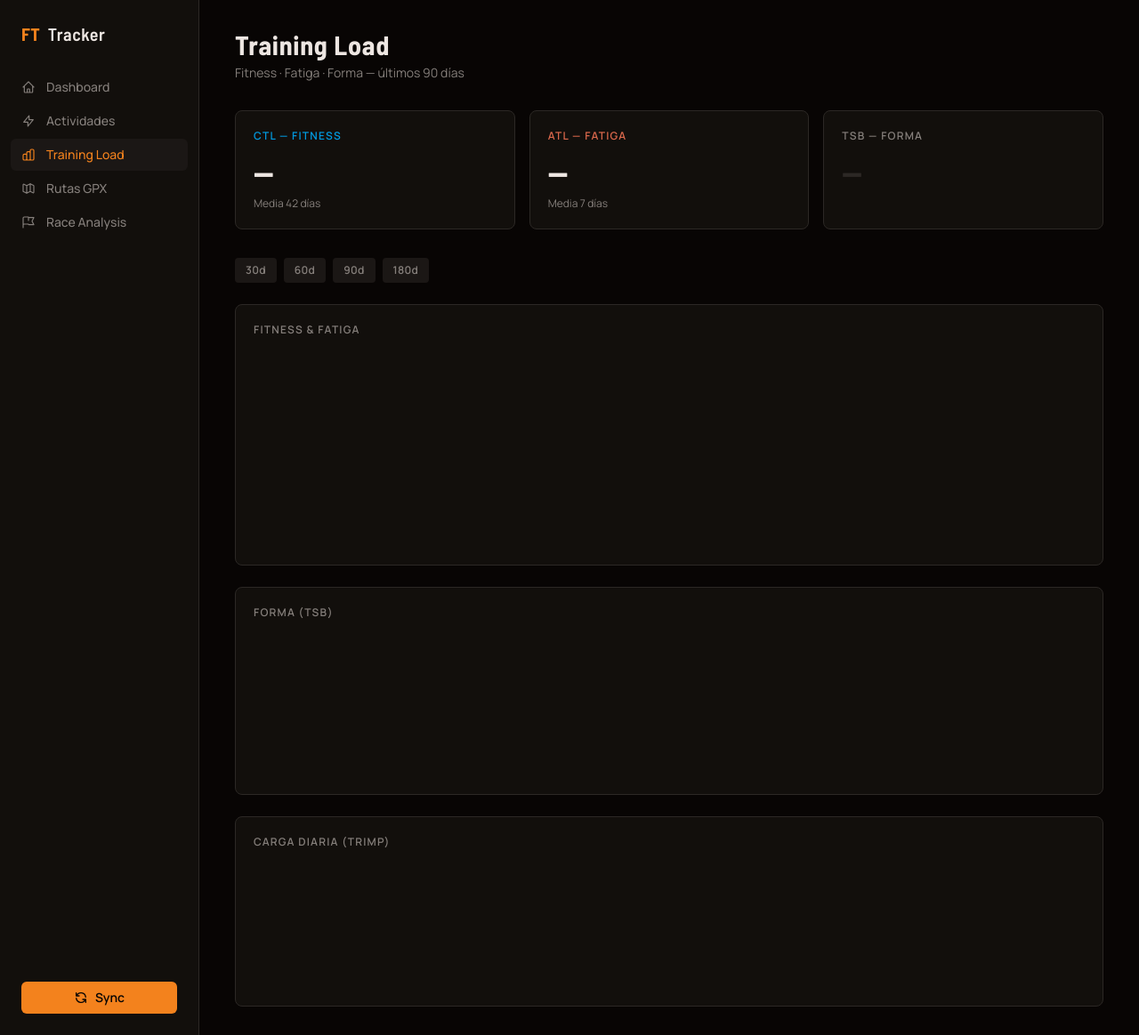
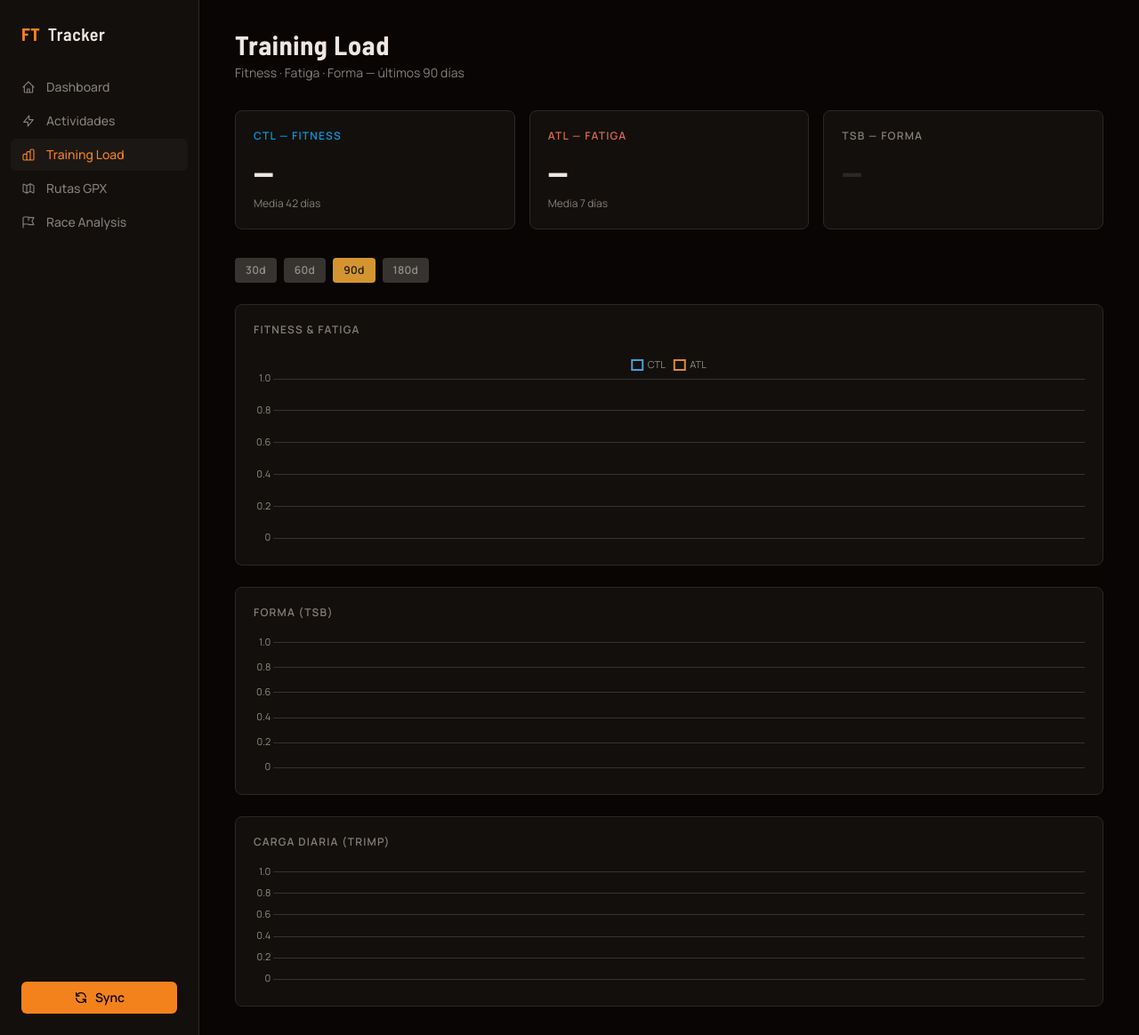
Before and after one commit to t-schilling/fitness-tracker, a FastAPI app: page /training in a window 1280 px wide. Shown: the whole page at 89% size. Run offline with FastAPI, Linux system fonts and the light colour scheme; data that the repository does not hold is empty; a map, chart or similar area stays blank; some libraries are stand-ins or nearby versions.

Commit message:
fix: Chart.js v4 API — border/grid + renombrar loadChartData
Co-Authored-By: Claude Sonnet 4.6 <noreply@anthropic.com>

```diff
--- a/templates/training.html
+++ b/templates/training.html
@@ -60,7 +60,7 @@
 <div class="flex gap-2 mb-6">
   {% for d, label in [(30, "30d"), (60, "60d"), (90, "90d"), (180, "180d")] %}
   <button
-    onclick="loadChart({{ d }})"
+    onclick="loadChartData({{ d }})"
     id="btn-{{ d }}"
     class="px-3 py-1.5 rounded text-xs font-600 tracking-wide transition-colors"
     style="background-color: oklch(0.21 0.008 55); color: oklch(0.60 0.01 55);">
@@ -103,28 +103,34 @@
 
 {% block scripts %}
 <script>
-  // Hex equivalents — Canvas 2D doesn't support oklch()
+  // Hex — Canvas 2D does not support oklch()
   const C = {
-    ctl:     '#4b9dd6',  // oklch(0.65 0.15 240) — blue
-    atl:     '#d98840',  // oklch(0.65 0.15 35)  — orange
-    tsbPos:  '#3dcc7a',  // oklch(0.65 0.15 145) — green
-    tsbNeg:  '#c44030',  // oklch(0.55 0.18 25)  — red
-    accent:  '#d49530',  // oklch(0.72 0.17 55)  — amber
-    muted:   '#918d87',  // oklch(0.60 0.01 55)  — gray
-    grid:    '#373330',  // oklch(0.21 0.008 55)  — surface2
-    tooltip: '#2a2725',  // oklch(0.17 0.008 55)  — surface
-    text:    '#edeae6',  // oklch(0.93 0.01 55)  — text
+    ctl:     '#4b9dd6',
+    atl:     '#d98840',
+    tsbPos:  '#3dcc7a',
+    tsbNeg:  '#c44030',
+    accent:  '#d49530',
+    muted:   '#918d87',
+    grid:    '#373330',
+    tooltip: '#2a2725',
+    text:    '#edeae6',
+    btnOn:   '#d49530',
+    btnOnTx: '#1e1b18',
+    btnOff:  '#373330',
+    btnOffTx:'#918d87',
   };
 
   Chart.defaults.color = C.muted;
   Chart.defaults.font.family = 'Manrope';
   Chart.defaults.font.size = 11;
 
-  const gridOpts = { color: C.grid, drawBorder: false };
-  const tickOpts = { color: C.muted, maxTicksLimit: 8 };
+  // Chart.js v4 grid/border API
+  const gridOpts  = { color: C.grid };
+  const borderOpts = { display: false };
+  const tickOpts  = { color: C.muted, maxTicksLimit: 6 };
+  const tipOpts   = { backgroundColor: C.tooltip, titleColor: C.text, bodyColor: C.muted };
 
   let ctlChart, tsbChart, loadChart;
-  let activeDays = 90;
 
   function buildCtlChart(labels, ctl, atl) {
     if (ctlChart) ctlChart.destroy();
@@ -133,24 +139,8 @@
       data: {
         labels,
         datasets: [
-          {
-            label: 'CTL',
-            data: ctl,
-            borderColor: C.ctl,
-            backgroundColor: 'transparent',
-            borderWidth: 2,
-            pointRadius: 0,
-            tension: 0.3,
-          },
-          {
-            label: 'ATL',
-            data: atl,
-            borderColor: C.atl,
-            backgroundColor: 'transparent',
-            borderWidth: 2,
-            pointRadius: 0,
-            tension: 0.3,
-          },
+          { label: 'CTL', data: ctl, borderColor: C.ctl, backgroundColor: 'transparent', borderWidth: 2, pointRadius: 0, tension: 0.3 },
+          { label: 'ATL', data: atl, borderColor: C.atl, backgroundColor: 'transparent', borderWidth: 2, pointRadius: 0, tension: 0.3 },
         ],
       },
       options: {
@@ -158,12 +148,12 @@
         maintainAspectRatio: false,
         interaction: { mode: 'index', intersect: false },
         plugins: {
-          legend: { labels: { color: C.muted, boxWidth: 12, font: { size: 11 } } },
-          tooltip: { backgroundColor: C.tooltip, titleColor: C.text, bodyColor: C.muted },
+          legend: { labels: { color: C.muted, boxWidth: 12 } },
+          tooltip: tipOpts,
         },
         scales: {
-          x: { grid: gridOpts, ticks: { ...tickOpts, maxTicksLimit: 6 } },
-          y: { grid: gridOpts, ticks: tickOpts },
+          x: { grid: gridOpts, border: borderOpts, ticks: tickOpts },
+          y: { grid: gridOpts, border: borderOpts, ticks: tickOpts },
         },
       },
     });
@@ -171,7 +161,6 @@
 
   function buildTsbChart(labels, tsb) {
     if (tsbChart) tsbChart.destroy();
-    const colors = tsb.map(v => v >= 0 ? C.tsbPos : C.tsbNeg);
     tsbChart = new Chart(document.getElementById('chart-tsb'), {
       type: 'bar',
       data: {
@@ -179,7 +168,7 @@
         datasets: [{
           label: 'TSB',
           data: tsb,
-          backgroundColor: colors,
+          backgroundColor: tsb.map(v => v >= 0 ? C.tsbPos : C.tsbNeg),
           borderWidth: 0,
           borderRadius: 2,
         }],
@@ -187,20 +176,10 @@
       options: {
         responsive: true,
         maintainAspectRatio: false,
-        plugins: {
-          legend: { display: false },
-          tooltip: { backgroundColor: C.tooltip, titleColor: C.text, bodyColor: C.muted },
-        },
+        plugins: { legend: { display: false }, tooltip: tipOpts },
         scales: {
-          x: { grid: gridOpts, ticks: { ...tickOpts, maxTicksLimit: 6 } },
-          y: {
-            grid: gridOpts,
-            ticks: tickOpts,
-            afterDataLimits: axis => {
-              const abs = Math.max(Math.abs(axis.min), Math.abs(axis.max));
-              axis.min = -abs; axis.max = abs;
-            },
-          },
+          x: { grid: gridOpts, border: borderOpts, ticks: tickOpts },
+          y: { grid: gridOpts, border: borderOpts, ticks: tickOpts },
         },
       },
     });
@@ -223,41 +202,29 @@
       options: {
         responsive: true,
         maintainAspectRatio: false,
-        plugins: {
-          legend: { display: false },
-          tooltip: { backgroundColor: C.tooltip, titleColor: C.text, bodyColor: C.muted },
-        },
+        plugins: { legend: { display: false }, tooltip: tipOpts },
         scales: {
-          x: { grid: gridOpts, ticks: { ...tickOpts, maxTicksLimit: 6 } },
-          y: { grid: gridOpts, ticks: tickOpts, min: 0 },
+          x: { grid: gridOpts, border: borderOpts, ticks: tickOpts },
+          y: { grid: gridOpts, border: borderOpts, ticks: tickOpts, min: 0 },
         },
       },
     });
   }
 
-  async function loadChart(days) {
-    activeDays = days;
-
-    // Update button styles
+  async function loadChartData(days) {
     [30, 60, 90, 180].forEach(d => {
-      const btn = document.getElementById(`btn-${d}`);
-      if (d === days) {
-        btn.style.backgroundColor = 'oklch(0.72 0.17 55)';
-        btn.style.color = 'oklch(0.12 0.008 55)';
-      } else {
-        btn.style.backgroundColor = 'oklch(0.21 0.008 55)';
-        btn.style.color = 'oklch(0.60 0.01 55)';
-      }
+      const btn = document.getElementById('btn-' + d);
+      btn.style.backgroundColor = d === days ? C.btnOn  : C.btnOff;
+      btn.style.color            = d === days ? C.btnOnTx : C.btnOffTx;
     });
 
-    const resp = await fetch(`/training/data?days=${days}`);
+    const resp = await fetch('/training/data?days=' + days);
     const data = await resp.json();
     buildCtlChart(data.labels, data.ctl, data.atl);
     buildTsbChart(data.labels, data.tsb);
     buildLoadChart(data.labels, data.load);
   }
 
-  // Initial load
-  loadChart(90);
+  loadChartData(90);
 </script>
 {% endblock %}
```
